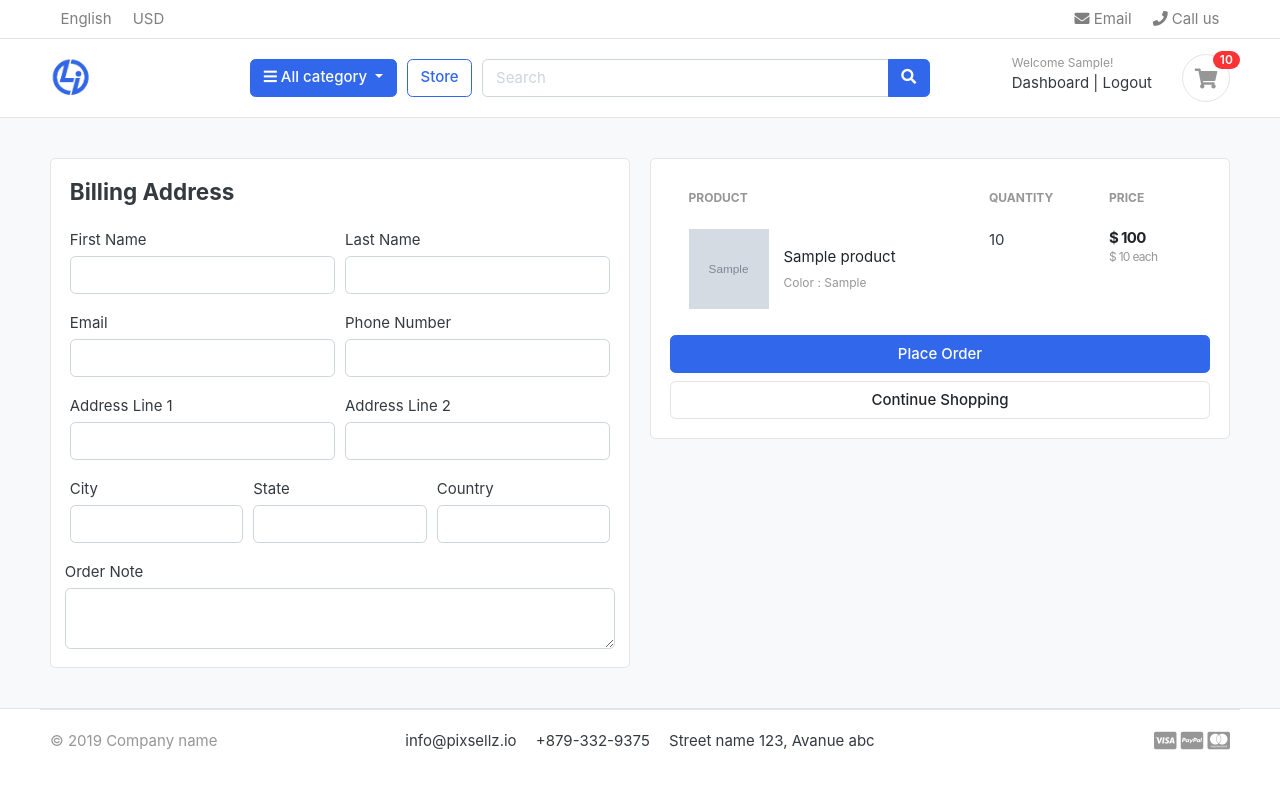
After one commit to LachezarIndarov/greatshop-django, a Django app: page /cart/checkout/ in a window 1280 px wide. The commit adds this page. Run offline with Django 4.2, Linux system fonts and the light colour scheme; a user stored in the database is signed in; tables that the repository leaves empty hold one stand-in row (values such as "Sample post"); grey boxes marked "Sample" are stand-in pictures; some libraries are stand-ins or nearby versions; some web fonts are replaced.

Commit message:
handled cart and checkout page for the logged in users

```diff
--- a/carts/context_processors.py
+++ b/carts/context_processors.py
@@ -1,5 +1,19 @@
 from .models import Cart, CartItem
 from .views import _cart_id
+
+# def counter(request):
+#     cart_count = 0
+#     if 'admin' in request.path:
+#         return {}
+#     else:
+#         try:
+#             cart = Cart.objects.filter(cart_id=_cart_id(request))
+#             cart_items = CartItem.objects.all().filter(cart=cart[:1])
+#             for cart_item in cart_items:
+#                 cart_count +=  cart_item.quantity
+#         except Cart.DoesNotExist:
+#             cart_count = 0
+#     return dict(cart_count=cart_count)
 
 def counter(request):
     cart_count = 0
@@ -8,7 +22,10 @@ def counter(request):
     else:
         try:
             cart = Cart.objects.filter(cart_id=_cart_id(request))
-            cart_items = CartItem.objects.all().filter(cart=cart[:1])
+            if request.user.is_authenticated:
+                cart_items = CartItem.objects.all().filter(user=request.user)
+            else:
+                cart_items = CartItem.objects.all().filter(cart=cart[:1])
             for cart_item in cart_items:
                 cart_count +=  cart_item.quantity
         except Cart.DoesNotExist:
--- a/carts/models.py
+++ b/carts/models.py
@@ -1,4 +1,6 @@
 from django.db import models
+
+from accounts.models import Account
 from store.models import Product, Variation
 
 
@@ -12,9 +14,10 @@ class Cart(models.Model):
         return self.cart_id
 
 class CartItem(models.Model):
+    user = models.ForeignKey(Account, on_delete=models.CASCADE, null=True)
     product = models.ForeignKey(Product, on_delete=models.CASCADE)
     variations = models.ManyToManyField(Variation, blank=True)
-    cart = models.ForeignKey(Cart, on_delete=models.CASCADE)
+    cart = models.ForeignKey(Cart, on_delete=models.CASCADE, null=True)
     quantity = models.IntegerField()
     is_active = models.BooleanField(default=True)
 
--- a/carts/urls.py
+++ b/carts/urls.py
@@ -7,4 +7,6 @@ urlpatterns = [
     path('remove_cart/<int:product_id>/<int:cart_item_id>/', views.remove_cart, name='remove_cart'),
     path('remove_cart_item/<int:product_id>/<int:cart_item_id>/', views.remove_cart_item, name='remove_cart_item'),
 
+    path('checkout/', views.checkout, name='checkout'),
+
 ]
--- a/carts/views.py
+++ b/carts/views.py
@@ -3,6 +3,7 @@ from store.models import Product, Variation
 from .models import Cart, CartItem
 from django.http import HttpResponse
 from django.core.exceptions import ObjectDoesNotExist
+from django.contrib.auth.decorators import login_required
 
 # Create your views here.
 
@@ -15,109 +16,195 @@ def _cart_id(request):
     return cart
 
 def add_cart(request, product_id):
+    current_user = request.user
     product = Product.objects.get(id=product_id)
     product_variation = []
-    if request.method == 'POST':
-        # color = request.POST['color']
-        # size = request.POST['size']
-        # print(color, size)
-        for item in request.POST:
-            key = item
-            value = request.POST[key]
-            # print(key, value)
-            try:
-                variation = Variation.objects.get(product=product, variation_category__iexact=key, variation_value__iexact=value)
-                # print(variation)
-                product_variation.append(variation)
-            except:
-                pass
+    # we check  - if the user is authenticated
+    if current_user.is_authenticated:
+
+        if request.method == 'POST':
+            # color = request.POST['color']
+            # size = request.POST['size']
+            # print(color, size)
+            for item in request.POST:
+                key = item
+                value = request.POST[key]
+                # print(key, value)
+                try:
+                    variation = Variation.objects.get(product=product, variation_category__iexact=key, variation_value__iexact=value)
+                    # print(variation)
+                    product_variation.append(variation)
+                except:
+                    pass
+
+        # size = request.GET['size']
+        # return HttpResponse(color + ' ' + size)
+        # exit()
+        #     return HttpResponse(color)
+        #     exit()
+
+        # get the product - вземи продукта
 
 
+        is_cart_item_exists = CartItem.objects.filter(product=product, user=current_user).exists()
+        if is_cart_item_exists:
+            cart_item = CartItem.objects.filter(product=product, user=current_user)
+            existing_variation_list = []
+            id = []
+            for item in cart_item:
+                existing_variation = item.variations.all()
+                existing_variation_list.append(list(existing_variation))
+                id.append(item.id)
 
-    # size = request.GET['size']
-    # return HttpResponse(color + ' ' + size)
-    # exit()
-    #     return HttpResponse(color)
-    #     exit()
+            # if product_variation in existing_variation_list:
+            #     return HttpResponse('true')
+            # else:
+            #     return HttpResponse('false')
 
-    # get the product - вземи продукта
+            if product_variation in existing_variation_list:
+                # increase the cart item quantity
+                index = existing_variation_list.index(product_variation)
+                item_id = id[index]
+                item = CartItem.objects.get(product = product, id=item_id)
+                item.quantity += 1
+                item.save()
+            else:
+                # create a new cart item
+                item = CartItem.objects.create(product=product, quantity=1, user=current_user)
+                if len(product_variation) > 0:
+                    item.variations.clear()
+                    item.variations.add(*product_variation)
+                # cart_item.quantity += 1
+                item.save()
 
-    try:
-        # get the cart using the cart_id present in the browser session
-        cart = Cart.objects.get(cart_id=_cart_id(request))
-    except Cart.DoesNotExist:
-        cart = Cart.objects.create(
-            cart_id = _cart_id(request)
-        )
-    cart.save()
+            # if len(product_variation) > 0:
+            #     cart_item.variations.clear()
+            #     for item in product_variation:
+            #         cart_item.variations.add(item)
+            # # cart_item.quantity += 1
+            # cart_item.save()
+        # except CartItem.DoesNotExist:
+        else:
+            cart_item = CartItem.objects.create(
+                product = product,
+                quantity = 1,
+                user = current_user,
+            )
+            if len(product_variation) > 0:
+                cart_item.variations.clear()
+                # for item in product_variation:
+                cart_item.variations.add(*product_variation)
+            cart_item.save()
+        # return HttpResponse(cart_item.quantity)
+        # exit()
+        return redirect('cart')
 
-    is_cart_item_exists = CartItem.objects.filter(product=product, cart=cart).exists()
-    # try:
-    if is_cart_item_exists:
-        # This bring cart item
-        # cart_item = CartItem.objects.get(product=product, cart=cart)
-        # cart_item = CartItem.objects.create(product=product, quantity=1, cart=cart)
-        cart_item = CartItem.objects.filter(product=product, cart=cart)
-        # existing_variations -> database
-        # current variation   -> product_variation
-        # item_id             -> database
-        existing_variation_list = []
-        id = []
-        for item in cart_item:
-            existing_variation = item.variations.all()
-            existing_variation_list.append(list(existing_variation))
-            id.append(item.id)
-        print(existing_variation_list)
+    # we check - if user is not authenticated
+    else:
+        if request.method == 'POST':
+            # color = request.POST['color']
+            # size = request.POST['size']
+            # print(color, size)
+            for item in request.POST:
+                key = item
+                value = request.POST[key]
+                # print(key, value)
+                try:
+                    variation = Variation.objects.get(product=product, variation_category__iexact=key, variation_value__iexact=value)
+                    # print(variation)
+                    product_variation.append(variation)
+                except:
+                    pass
 
-        # if product_variation in existing_variation_list:
-        #     return HttpResponse('true')
-        # else:
-        #     return HttpResponse('false')
+        # size = request.GET['size']
+        # return HttpResponse(color + ' ' + size)
+        # exit()
+        #     return HttpResponse(color)
+        #     exit()
 
-        if product_variation in existing_variation_list:
-            # increase the cart item quantity
-            index = existing_variation_list.index(product_variation)
-            item_id = id[index]
-            item = CartItem.objects.get(product = product, id=item_id)
-            item.quantity += 1
-            item.save()
+        # get the product - вземи продукта
+
+        try:
+            # get the cart using the cart_id present in the browser session
+            cart = Cart.objects.get(cart_id=_cart_id(request))
+        except Cart.DoesNotExist:
+            cart = Cart.objects.create(
+                cart_id = _cart_id(request)
+            )
+        cart.save()
+
+        is_cart_item_exists = CartItem.objects.filter(product=product, cart=cart).exists()
+        # try:
+        if is_cart_item_exists:
+            # This bring cart item
+            # cart_item = CartItem.objects.get(product=product, cart=cart)
+            # cart_item = CartItem.objects.create(product=product, quantity=1, cart=cart)
+            cart_item = CartItem.objects.filter(product=product, cart=cart)
+            # existing_variations -> database
+            # current variation   -> product_variation
+            # item_id             -> database
+            existing_variation_list = []
+            id = []
+            for item in cart_item:
+                existing_variation = item.variations.all()
+                existing_variation_list.append(list(existing_variation))
+                id.append(item.id)
+            print(existing_variation_list)
+
+            # if product_variation in existing_variation_list:
+            #     return HttpResponse('true')
+            # else:
+            #     return HttpResponse('false')
+
+            if product_variation in existing_variation_list:
+                # increase the cart item quantity
+                index = existing_variation_list.index(product_variation)
+                item_id = id[index]
+                item = CartItem.objects.get(product = product, id=item_id)
+                item.quantity += 1
+                item.save()
+            else:
+                # create a new cart item
+                item = CartItem.objects.create(product=product, quantity=1, cart=cart)
+                if len(product_variation) > 0:
+                    item.variations.clear()
+                    item.variations.add(*product_variation)
+                # cart_item.quantity += 1
+                item.save()
+
+            # if len(product_variation) > 0:
+            #     cart_item.variations.clear()
+            #     for item in product_variation:
+            #         cart_item.variations.add(item)
+            # # cart_item.quantity += 1
+            # cart_item.save()
+        # except CartItem.DoesNotExist:
         else:
-            # create a new cart item
-            item = CartItem.objects.create(product=product, quantity=1, cart=cart)
+            cart_item = CartItem.objects.create(
+                product = product,
+                quantity = 1,
+                cart = cart,
+            )
             if len(product_variation) > 0:
-                item.variations.clear()
-                item.variations.add(*product_variation)
-            # cart_item.quantity += 1
-            item.save()
-
-        # if len(product_variation) > 0:
-        #     cart_item.variations.clear()
-        #     for item in product_variation:
-        #         cart_item.variations.add(item)
-        # # cart_item.quantity += 1
-        # cart_item.save()
-    # except CartItem.DoesNotExist:
-    else:
-        cart_item = CartItem.objects.create(
-            product = product,
-            quantity = 1,
-            cart = cart,
-        )
-        if len(product_variation) > 0:
-            cart_item.variations.clear()
-            # for item in product_variation:
-            cart_item.variations.add(*product_variation)
-        cart_item.save()
-    # return HttpResponse(cart_item.quantity)
-    # exit()
-    return redirect('cart')
+                cart_item.variations.clear()
+                # for item in product_variation:
+                cart_item.variations.add(*product_variation)
+            cart_item.save()
+        # return HttpResponse(cart_item.quantity)
+        # exit()
+        return redirect('cart')
 
 #Тази функция премахва с "минус" бутона една бройка от артикула
 def remove_cart(request, product_id, cart_item_id):
-    cart = Cart.objects.get(cart_id= _cart_id(request))
+
     product = get_object_or_404(Product, id=product_id)
     try:
-        cart_item = CartItem.objects.get(product=product, cart=cart, id=cart_item_id)
+        if request.user.is_authenticated:
+            cart_item = CartItem.objects.get(product=product, user=request.user, id=cart_item_id)
+        else:
+            cart = Cart.objects.get(cart_id=_cart_id(request))
+            cart_item = CartItem.objects.get(product=product, cart=cart, id=cart_item_id)
+
         # Намаляне на бройките в http://127.0.0.1:8000/cart/ с бутона за минуса
         if cart_item.quantity > 1:
             cart_item.quantity -= 1
@@ -130,20 +217,53 @@ def remove_cart(request, product_id, cart_item_id):
 
 #Тази функция премахва незабавно с "remove" бутона целия артикул, независимо колко бройки има
 def remove_cart_item(request, product_id, cart_item_id):
-    cart = Cart.objects.get(cart_id=_cart_id(request))
+
     product = get_object_or_404(Product, id=product_id)
-    cart_item = CartItem.objects.get(product=product, cart=cart, id=cart_item_id)
+    if request.user.is_authenticated:
+        cart_item = CartItem.objects.get(product=product, user=request.user, id=cart_item_id)
+    else:
+        cart = Cart.objects.get(cart_id=_cart_id(request))
+        cart_item = CartItem.objects.get(product=product, cart=cart, id=cart_item_id)
     cart_item.delete() # Тук се случва точно премахването
     return redirect('cart')
 
 
 
+# def cart(request, total=0, quantity=0, cart_items=None):
+#     try:
+#         tax = 0
+#         grand_total = 0
+#         cart = Cart.objects.get(cart_id=_cart_id(request))
+#         cart_items = CartItem.objects.filter(cart=cart, is_active=True)
+#         for cart_item in cart_items:
+#             total += (cart_item.product.price * cart_item.quantity)
+#             quantity += cart_item.quantity
+#         tax = (20 * total)/100
+#         grand_total = total + tax
+#     except ObjectDoesNotExist:
+#         pass #just ignore
+#
+#     # We send all context to HTML Template
+#     context = {
+#         'total': total,
+#         'quantity': quantity,
+#         'cart_items': cart_items,
+#         'tax'       : tax,
+#         'grand_total': grand_total,
+#     }
+#
+#     return render(request, 'store/cart.html', context)
+
 def cart(request, total=0, quantity=0, cart_items=None):
     try:
         tax = 0
         grand_total = 0
-        cart = Cart.objects.get(cart_id=_cart_id(request))
-        cart_items = CartItem.objects.filter(cart=cart, is_active=True)
+
+        if request.user.is_authenticated:
+            cart_items = CartItem.objects.filter(user=request.user, is_active=True)
+        else:
+            cart = Cart.objects.get(cart_id=_cart_id(request))
+            cart_items = CartItem.objects.filter(cart=cart, is_active=True)
         for cart_item in cart_items:
             total += (cart_item.product.price * cart_item.quantity)
             quantity += cart_item.quantity
@@ -163,7 +283,31 @@ def cart(request, total=0, quantity=0, cart_items=None):
 
     return render(request, 'store/cart.html', context)
 
+@login_required(login_url='login')
+def checkout(request, total=0, quantity=0, cart_items=None):
+    try:
+        tax = 0
+        grand_total = 0
+        if request.user.is_authenticated:
+            cart_items = CartItem.objects.filter(user=request.user, is_active=True)
+        else:
+            cart = Cart.objects.get(cart_id=_cart_id(request))
+            cart_items = CartItem.objects.filter(cart=cart, is_active=True)
+        for cart_item in cart_items:
+            total += (cart_item.product.price * cart_item.quantity)
+            quantity += cart_item.quantity
+        tax = (20 * total)/100
+        grand_total = total + tax
+    except ObjectDoesNotExist:
+        pass #just ignore
 
+    # We send all context to HTML Template
+    context = {
+        'total': total,
+        'quantity': quantity,
+        'cart_items': cart_items,
+        'tax'       : tax,
+        'grand_total': grand_total,
+    }
 
-
-    return render(request, 'store/cart.html')
+    return render(request, 'store/checkout.html', context)
--- a/templates/store/cart.html
+++ b/templates/store/cart.html
@@ -190,7 +190,8 @@
 {#				<img src="./images/misc/payments.png" height="26">#}
                 <img src="{% static './images/misc/payments.png' %}" height="26">
 			</p>
-			<a href="./place-order.html" class="btn btn-primary btn-block"> Checkout </a>
+{#			<a href="./place-order.html" class="btn btn-primary btn-block"> Checkout </a>#}
+            <a href="{% url 'checkout' %}" class="btn btn-primary btn-block"> Checkout </a>
 {#			<a href="./store.html" class="btn btn-light btn-block">Continue Shopping</a>#}
             <a href="{% url 'store' %}" class="btn btn-light btn-block">Continue Shopping</a>
 		</div> <!-- card-body.// -->
--- /dev/null
+++ b/templates/store/checkout.html
@@ -0,0 +1,150 @@
+{% extends 'base.html' %}
+{% load static %}
+
+{% block content %}
+    <section class="section-content padding-y bg">
+<div class="container">
+
+<!-- ============================ COMPONENT 1 ================================= -->
+
+<div class="row">
+	<aside class="col-lg-6">
+<div class="card">
+    <div class="card-body">
+        <h4 class="card-title mb-4">Billing Address</h4>
+{#        <form action="">#}
+        <form action="" method="POST">
+            {% csrf_token %}
+            <div class="form-row">
+                <div class="col form-group">
+                    <label for="">First Name</label>
+                    <input type="text" name="first_name" class="form-control" required>
+                </div>
+                <div class="col form-group">
+                    <label for="">Last Name</label>
+                    <input type="text" name="last_name" class="form-control" required>
+                </div>
+            </div>
+            <div class="form-row">
+                <div class="col form-group">
+                    <label for="">Email</label>
+                    <input type="text" name="email" class="form-control" required>
+                </div>
+                <div class="col form-group">
+                    <label for="">Phone Number</label>
+                    <input type="text" name="phone" class="form-control" required>
+                </div>
+            </div>
+            <div class="form-row">
+                <div class="col form-group">
+                    <label for="">Address Line 1</label>
+                    <input type="text" name="address_line_1" class="form-control" required>
+                </div>
+                <div class="col form-group">
+                    <label for="">Address Line 2</label>
+                    <input type="text" name="address_line_2" class="form-control">
+                </div>
+            </div>
+            <div class="form-row">
+                <div class="col form-group">
+                    <label for="">City</label>
+                    <input type="text" name="city" class="form-control" required>
+                </div>
+                <div class="col form-group">
+                    <label for="">State</label>
+                    <input type="text" name="state" class="form-control" required>
+                </div>
+
+                <div class="col form-group">
+                    <label for="">Country</label>
+                    <input type="text" name="country" class="form-control" required>
+                </div>
+            </div>
+                <div class="form-row">
+                    <label for="">Order Note</label>
+                    <textarea name="order_note" rows="2" class="form-control"></textarea>
+                </div>
+
+{#        </form>#}
+    </div>
+
+</div> <!-- card.// -->
+
+	</aside> <!-- col.// -->
+	<aside class="col-lg-6">
+
+		<div class="card">
+		<div class="card-body">
+            <table class="table table-borderless table-shopping-cart">
+<thead class="text-muted">
+<tr class="small text-uppercase">
+  <th scope="col">Product</th>
+  <th scope="col" width="120">Quantity</th>
+  <th scope="col" width="120">Price</th>
+{#  <th scope="col" class="text-right" width="200"> </th>#}
+</tr>
+</thead>
+<tbody>
+
+
+{% for cart_item in cart_items %}
+<tr>
+	<td>
+		<figure class="itemside align-items-center">
+            <div class="aside"><img src="{{ cart_item.product.images.url }}" class="img-sm"></div>
+			<figcaption class="info">
+                <a href="{{ cart_item.product.get_url }}" class="title text-dark">{{ cart_item.product.product_name }}</a>
+                <p class="text-muted small">
+                    {% if cart_item.variations.all %}
+                        {% for item in cart_item.variations.all %}
+                            {{ item.variation_category | capfirst }} : {{ item.variation_value | capfirst }} <br>
+
+                        {% endfor %}
+                    {% endif %}
+			</figcaption>
+		</figure>
+	</td>
+	<td>
+		<!-- col.// -->
+        <label for="">{{ cart_item.quantity }}</label>
+
+	</td>
+
+
+	<td>
+		<div class="price-wrap">
+{#			<var class="price">$1156.00</var>#}
+            <var class="price">$ {{ cart_item.sub_total }}</var>
+{#			<small class="text-muted"> $315.20 each </small>#}
+            <small class="text-muted"> $ {{ cart_item.product.price }} each </small>
+		</div> <!-- price-wrap .// -->
+	</td>
+{#	<td class="text-right">#}
+{#	<a href="" class="btn btn-danger"> Remove</a>#}
+{#        <a href="{% url 'remove_cart_item' cart_item.product.id cart_item.id %}" onclick="return confirm('Are you sure you want to delete this item?')" class="btn btn-danger"> Remove</a>#}
+{#	</td>#}
+</tr>
+{% endfor %}
+</tbody>
+</table>
+
+{#			<a href="./place-order.html" class="btn btn-primary btn-block"> Place Order </a>#}
+            <button type="submit" class="btn btn-primary btn-block"> Place Order </button>
+{#			<a href="./store.html" class="btn btn-light btn-block">Continue Shopping</a>#}
+            <a href="{% url 'store' %}" class="btn btn-light btn-block">Continue Shopping</a>
+
+            </form>
+		</div> <!-- card-body.// -->
+		</div> <!-- card.// -->
+
+</aside> <!-- col.// -->
+
+
+</div> <!-- row.// -->
+
+<!-- ============================ COMPONENT 1 END .// ================================= -->
+
+</div> <!-- container .//  -->
+</section>
+
+{% endblock %}
```
Also changed, not shown: accounts/views.py (+60 -2 lines), carts/migrations/0003_auto_20230713_1116.py (added).
